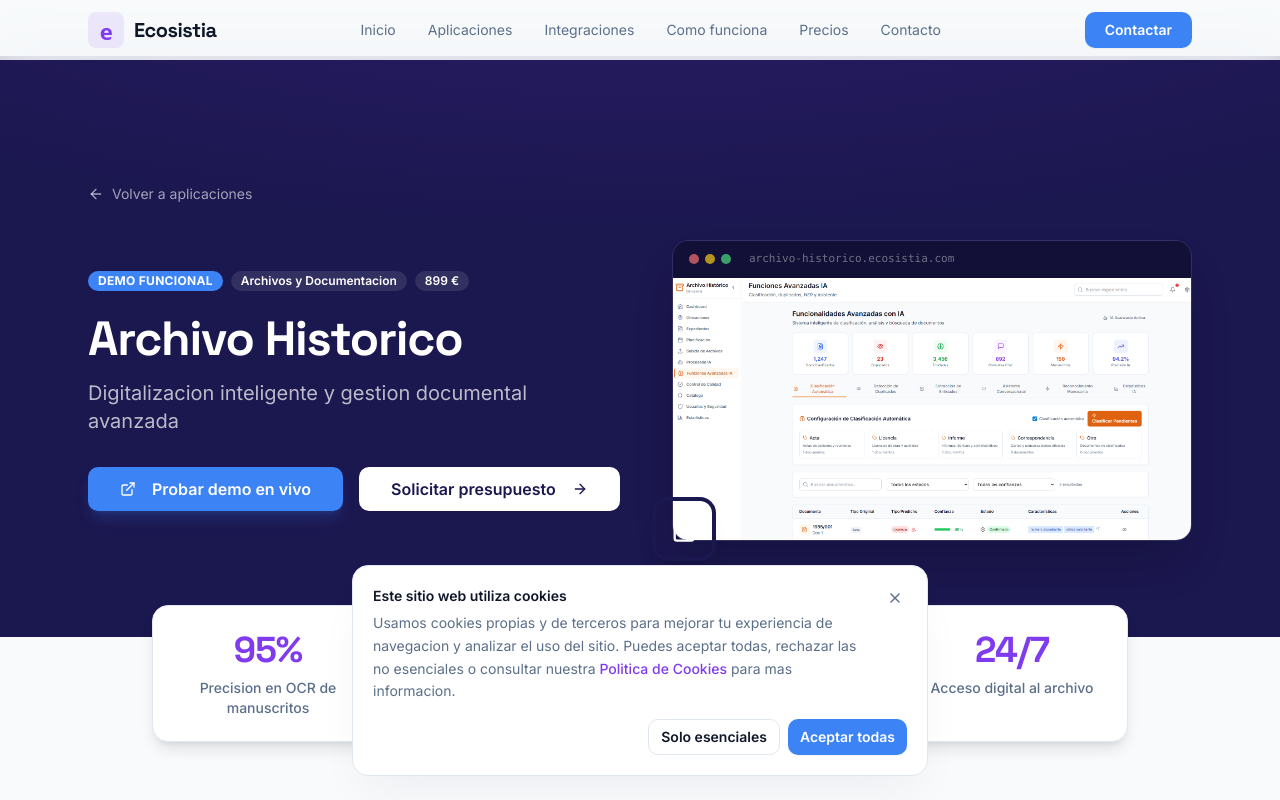
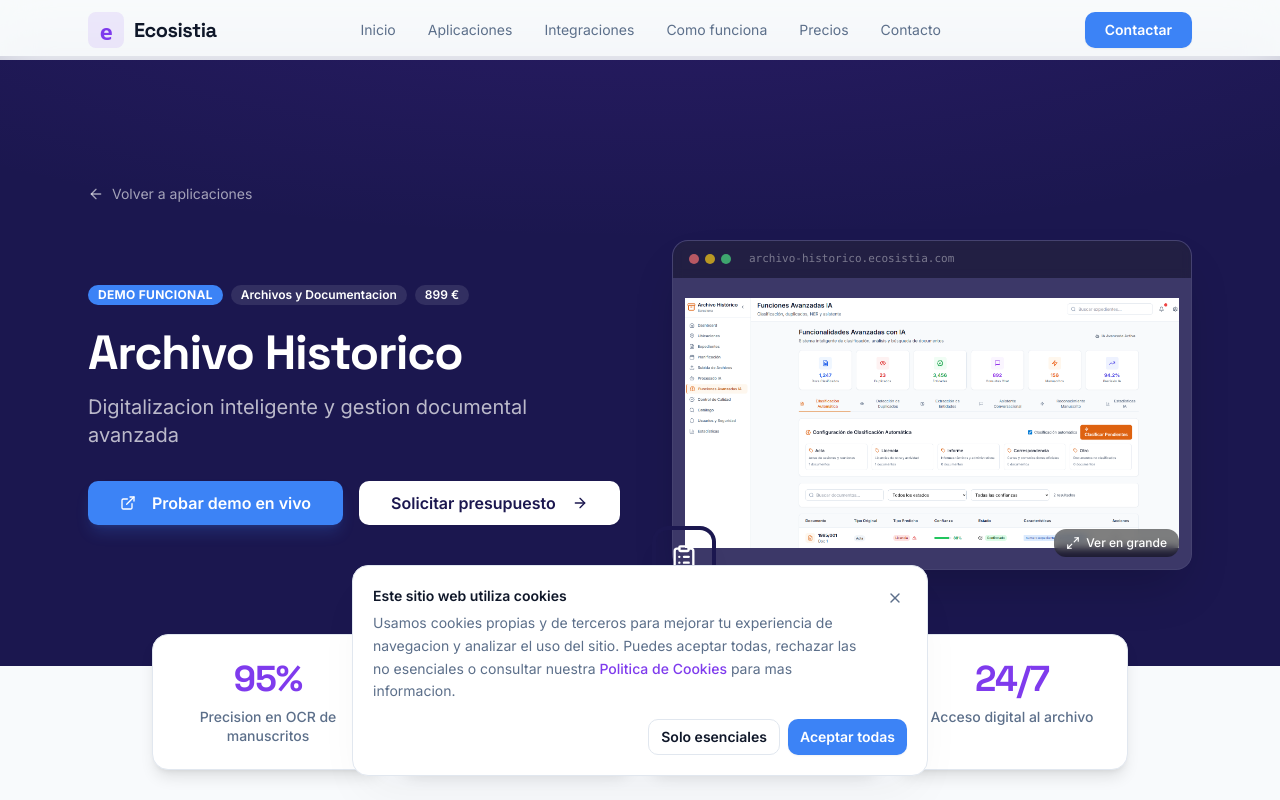
Before and after one commit to BOCHRABOUABDELI/ecosistia, a Next.js app: page /aplicaciones/archivo-historico in a window 1280 px wide. Shown: the top 800 px of the page. Built offline with nearby package versions, Linux system fonts and the light colour scheme.

Commit message:
feat: create reusable AppScreenshot component for screenshots
Implement AppScreenshot component with variants for different views.

```diff
--- a/app/aplicaciones/[slug]/page.tsx
+++ b/app/aplicaciones/[slug]/page.tsx
@@ -19,6 +19,7 @@ import {
   Star,
 } from "lucide-react"
 import { AppIcon } from "@/components/app-icon"
+import { AppScreenshot } from "@/components/app-screenshot"
 
 export async function generateStaticParams() {
   return apps.map((app) => ({ slug: app.slug }))
@@ -213,21 +214,13 @@ export default async function AppDetailPage({
 
             {/* Imagen hero */}
             <div className="relative">
-              <div className="overflow-hidden rounded-2xl border border-primary-foreground/10 shadow-2xl shadow-black/20">
-                <div className="flex items-center gap-1.5 bg-black/30 px-4 py-2.5 backdrop-blur-sm">
-                  <span className="h-2.5 w-2.5 rounded-full bg-red-400/70" />
-                  <span className="h-2.5 w-2.5 rounded-full bg-yellow-400/70" />
-                  <span className="h-2.5 w-2.5 rounded-full bg-green-400/70" />
-                  <span className="ml-3 text-[11px] text-primary-foreground/40 font-mono">{app.slug}.ecosistia.com</span>
-                </div>
-                <img
-                  src={app.image || "/placeholder.svg"}
-                  alt={`Captura de pantalla de ${app.name} - software con inteligencia artificial para ${app.sector}`}
-                  className="w-full object-cover"
-                  loading="eager"
-                />
-              </div>
-              <AppIcon name={app.icon} color={app.iconColor} size="lg" className="absolute -bottom-4 -left-4 shadow-xl ring-4 ring-primary" />
+              <AppScreenshot
+                src={app.image}
+                alt={`Captura de pantalla de ${app.name} - software con inteligencia artificial para ${app.sector}`}
+                variant="detail"
+                slug={app.slug}
+              />
+              <AppIcon name={app.icon} color={app.iconColor} size="lg" className="absolute -bottom-4 -left-4 shadow-xl ring-4 ring-primary z-10" />
             </div>
           </div>
         </div>
--- a/components/app-card.tsx
+++ b/components/app-card.tsx
@@ -5,6 +5,7 @@ import { Badge } from "@/components/ui/badge"
 import { ExternalLink } from "lucide-react"
 import type { AppItem } from "@/lib/data"
 import { AppIcon } from "@/components/app-icon"
+import { AppScreenshot } from "@/components/app-screenshot"
 
 const MAX_VISIBLE_TAGS = 3
 
@@ -15,26 +16,25 @@ export function AppCard({ app }: { app: AppItem }) {
   return (
     <div className="group flex flex-col rounded-2xl border border-border bg-card shadow-sm transition-all duration-300 hover:shadow-lg hover:-translate-y-0.5 hover:border-accent/20 overflow-hidden">
       {/* Image header */}
-      <div className="relative h-48 w-full overflow-hidden bg-muted">
-        <img
-          src={app.image || "/placeholder.svg"}
+      <div className="relative">
+        <AppScreenshot
+          src={app.image}
           alt={app.name}
-          className="h-full w-full object-cover transition-transform duration-500 group-hover:scale-105"
-          loading="lazy"
+          variant="card"
+          slug={app.slug}
         />
-        <div className="absolute inset-0 bg-gradient-to-t from-foreground/40 to-transparent" />
-        <div className="absolute top-3 left-3 flex flex-wrap gap-1.5">
-          <Badge className="bg-success text-success-foreground hover:bg-success/90 border-0 text-[10px] font-bold uppercase tracking-wide">
+        <div className="absolute top-10 left-3 flex flex-wrap gap-1.5 z-10">
+          <Badge className="bg-success text-success-foreground hover:bg-success/90 border-0 text-[10px] font-bold uppercase tracking-wide shadow-sm">
             Demo Funcional
           </Badge>
           <Badge
             variant="secondary"
-            className="bg-background/90 text-foreground backdrop-blur-sm border-0 text-[10px] font-medium"
+            className="bg-background/90 text-foreground backdrop-blur-sm border-0 text-[10px] font-medium shadow-sm"
           >
             {app.sector}
           </Badge>
         </div>
-        <AppIcon name={app.icon} color={app.iconColor} className="absolute bottom-3 left-3" />
+        <AppIcon name={app.icon} color={app.iconColor} className="absolute bottom-3 left-3 z-10" />
       </div>
 
       {/* Body */}
--- /dev/null
+++ b/components/app-screenshot.tsx
@@ -0,0 +1,161 @@
+"use client"
+
+import { useState } from "react"
+import { cn } from "@/lib/utils"
+import { X, Maximize2, Monitor } from "lucide-react"
+
+interface AppScreenshotProps {
+  src?: string | null
+  alt: string
+  variant?: "card" | "carousel" | "detail"
+  slug?: string
+  className?: string
+}
+
+export function AppScreenshot({
+  src,
+  alt,
+  variant = "card",
+  slug,
+  className,
+}: AppScreenshotProps) {
+  const [lightboxOpen, setLightboxOpen] = useState(false)
+  const [imgError, setImgError] = useState(false)
+
+  const showPlaceholder = !src || imgError
+
+  if (variant === "carousel") {
+    return (
+      <div className={cn("relative aspect-video w-full overflow-hidden bg-muted/50", className)}>
+        {showPlaceholder ? (
+          <Placeholder />
+        ) : (
+          <img
+            src={src}
+            alt={alt}
+            className="h-full w-full object-contain p-2"
+            loading="lazy"
+            onError={() => setImgError(true)}
+          />
+        )}
+      </div>
+    )
+  }
+
+  if (variant === "card") {
+    return (
+      <div className={cn("relative aspect-video w-full overflow-hidden rounded-t-2xl bg-muted/30", className)}>
+        <div className="flex items-center gap-1.5 bg-muted/60 px-3 py-1.5">
+          <span className="h-2 w-2 rounded-full bg-red-400/60" />
+          <span className="h-2 w-2 rounded-full bg-yellow-400/60" />
+          <span className="h-2 w-2 rounded-full bg-green-400/60" />
+          <span className="ml-2 text-[10px] text-muted-foreground/50 font-mono truncate">
+            {slug ? `${slug}.ecosistia.com` : "app.ecosistia.com"}
+          </span>
+        </div>
+        {showPlaceholder ? (
+          <Placeholder />
+        ) : (
+          <img
+            src={src}
+            alt={alt}
+            className="h-full w-full object-contain p-2 transition-transform duration-500 group-hover:scale-[1.02]"
+            loading="lazy"
+            onError={() => setImgError(true)}
+          />
+        )}
+      </div>
+    )
+  }
+
+  // variant === "detail"
+  return (
+    <>
+      <div className={cn("relative", className)}>
+        <div className="overflow-hidden rounded-2xl border border-primary-foreground/10 shadow-2xl shadow-black/20 bg-muted/10">
+          <div className="flex items-center gap-1.5 bg-black/30 px-4 py-2.5 backdrop-blur-sm">
+            <span className="h-2.5 w-2.5 rounded-full bg-red-400/70" />
+            <span className="h-2.5 w-2.5 rounded-full bg-yellow-400/70" />
+            <span className="h-2.5 w-2.5 rounded-full bg-green-400/70" />
+            <span className="ml-3 text-[11px] text-primary-foreground/40 font-mono">
+              {slug ? `${slug}.ecosistia.com` : "app.ecosistia.com"}
+            </span>
+          </div>
+          <div className="relative aspect-video w-full bg-muted/5">
+            {showPlaceholder ? (
+              <PlaceholderDetail />
+            ) : (
+              <>
+                <img
+                  src={src}
+                  alt={alt}
+                  className="h-full w-full object-contain p-3"
+                  loading="eager"
+                  onError={() => setImgError(true)}
+                />
+                <button
+                  type="button"
+                  onClick={() => setLightboxOpen(true)}
+                  className="absolute bottom-3 right-3 flex items-center gap-1.5 rounded-lg bg-black/50 px-3 py-1.5 text-xs font-medium text-white backdrop-blur-sm transition-all hover:bg-black/70"
+                  aria-label="Ver en grande"
+                >
+                  <Maximize2 className="h-3.5 w-3.5" />
+                  Ver en grande
+                </button>
+              </>
+            )}
+          </div>
+        </div>
+      </div>
+
+      {/* Lightbox modal */}
+      {lightboxOpen && src && (
+        <div
+          className="fixed inset-0 z-50 flex items-center justify-center bg-black/80 backdrop-blur-sm p-4"
+          onClick={() => setLightboxOpen(false)}
+          role="dialog"
+          aria-modal="true"
+          aria-label={`Vista ampliada de ${alt}`}
+        >
+          <button
+            type="button"
+            onClick={() => setLightboxOpen(false)}
+            className="absolute top-6 right-6 flex h-10 w-10 items-center justify-center rounded-full bg-white/10 text-white backdrop-blur-sm transition-colors hover:bg-white/20"
+            aria-label="Cerrar"
+          >
+            <X className="h-5 w-5" />
+          </button>
+          <div className="relative max-h-[90vh] max-w-[90vw]" onClick={(e) => e.stopPropagation()}>
+            <img
+              src={src}
+              alt={alt}
+              className="max-h-[85vh] max-w-full rounded-xl object-contain shadow-2xl"
+            />
+          </div>
+        </div>
+      )}
+    </>
+  )
+}
+
+function Placeholder() {
+  return (
+    <div className="flex h-full w-full flex-col items-center justify-center gap-2 p-6">
+      <Monitor className="h-8 w-8 text-muted-foreground/30" />
+      <p className="text-xs font-medium text-muted-foreground/50 text-center">
+        Vista previa disponible pronto
+      </p>
+    </div>
+  )
+}
+
+function PlaceholderDetail() {
+  return (
+    <div className="flex h-full w-full flex-col items-center justify-center gap-3 p-10">
+      <Monitor className="h-12 w-12 text-primary-foreground/20" />
+      <p className="text-sm font-medium text-primary-foreground/30 text-center">
+        Vista previa disponible pronto
+      </p>
+    </div>
+  )
+}
--- a/components/apps-carousel.tsx
+++ b/components/apps-carousel.tsx
@@ -5,6 +5,7 @@ import Link from "next/link"
 import { apps } from "@/lib/data"
 import { ChevronLeft, ChevronRight } from "lucide-react"
 import { cn } from "@/lib/utils"
+import { AppScreenshot } from "@/components/app-screenshot"
 
 const INTERVAL = 4000
 const VISIBLE = 3
@@ -99,14 +100,13 @@ export function AppsCarousel() {
               className="w-1/3 shrink-0 px-2"
             >
               <div className="group rounded-2xl border border-border bg-card overflow-hidden transition-all hover:shadow-lg hover:border-accent/20">
-                <div className="relative h-32 w-full overflow-hidden bg-muted">
-                  <img
-                    src={app.image || "/placeholder.svg"}
+                <div className="relative">
+                  <AppScreenshot
+                    src={app.image}
                     alt={app.name}
-                    className="h-full w-full object-cover transition-transform duration-300 group-hover:scale-105"
-                    loading="lazy"
+                    variant="carousel"
                   />
-                  <div className="absolute top-2 left-2 flex gap-1.5">
+                  <div className="absolute top-2 left-2 flex gap-1.5 z-10">
                     <span className="rounded-full bg-success px-2 py-0.5 text-[10px] font-bold uppercase tracking-wide text-success-foreground shadow">
                       Demo
                     </span>
```
